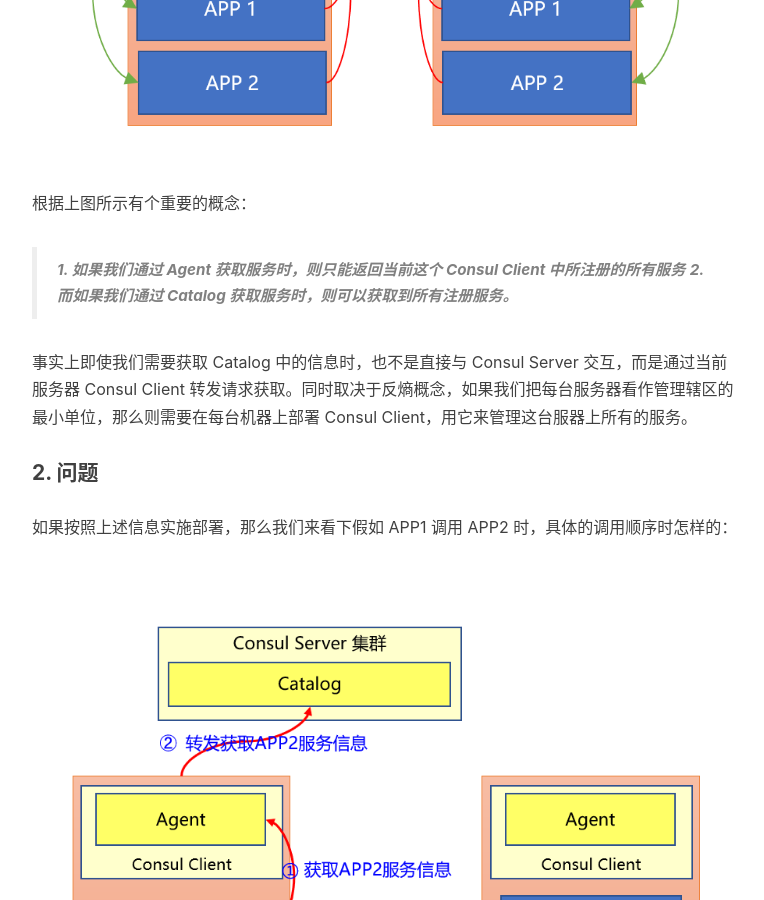
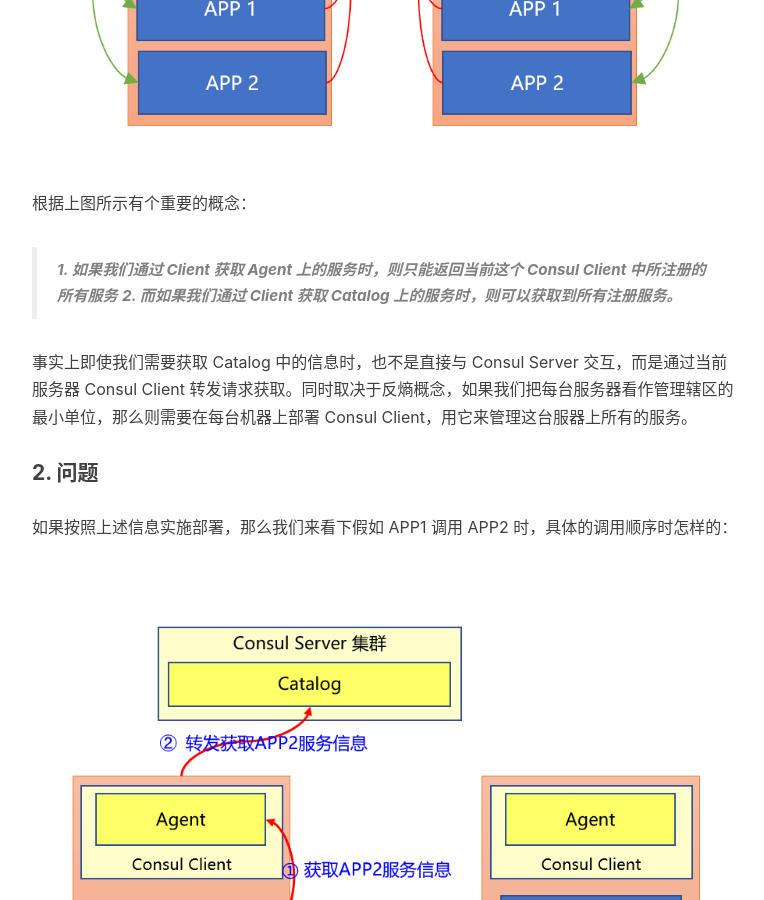
Before and after one commit to xBoo/xboo.github.com, a Jekyll site: the page built from _posts/2019-11-21-ASP.NET-CORE-使用Consul实现服务治理与健康检查(1)——概念篇.md, in a window 1280 px wide and 900 px high, scrolled down 2889 px. Shown: the whole window, without its empty margins (233-997 px from the left). Built offline with Jekyll 4.4.1, drawn with Linux system fonts in a browser that asks for light colours; nearby versions of some CDN libraries; our own code applies the rules of GitHub Pages for plain Markdown files; comment, search, counter and statistics services are not loaded.

Commit message:
更新文档

```diff
--- a/_posts/2019-11-21-ASP.NET-CORE-使用Consul实现服务治理与健康检查(1)——概念篇.md
+++ b/_posts/2019-11-21-ASP.NET-CORE-使用Consul实现服务治理与健康检查(1)——概念篇.md
@@ -24,8 +24,8 @@
 ![consul2](/img/consul2.png)
 
 根据上图所示有个重要的概念：
-> **1. 如果我们通过 Agent 获取服务时，则只能返回当前这个 Consul Client 中所注册的所有服务**
-> **2. 而如果我们通过 Catalog 获取服务时，则可以获取到所有注册服务。**
+> **1. 如果我们通过 Client 获取 Agent 上的服务时，则只能返回当前这个 Consul Client 中所注册的所有服务**
+> **2. 而如果我们通过 Client 获取 Catalog 上的服务时，则可以获取到所有注册服务。**
 
 事实上即使我们需要获取 Catalog 中的信息时，也不是直接与 Consul Server 交互，而是通过当前服务器 Consul Client 转发请求获取。同时取决于反熵概念，如果我们把每台服务器看作管理辖区的最小单位，那么则需要在每台机器上部署 Consul Client，用它来管理这台服器上所有的服务。
 
```
Also changed, not shown: _posts/2019-11-21-ASP.NET-CORE-使用Consul实现服务治理与健康检查(2)——源码篇.md (+3 -1 lines).
